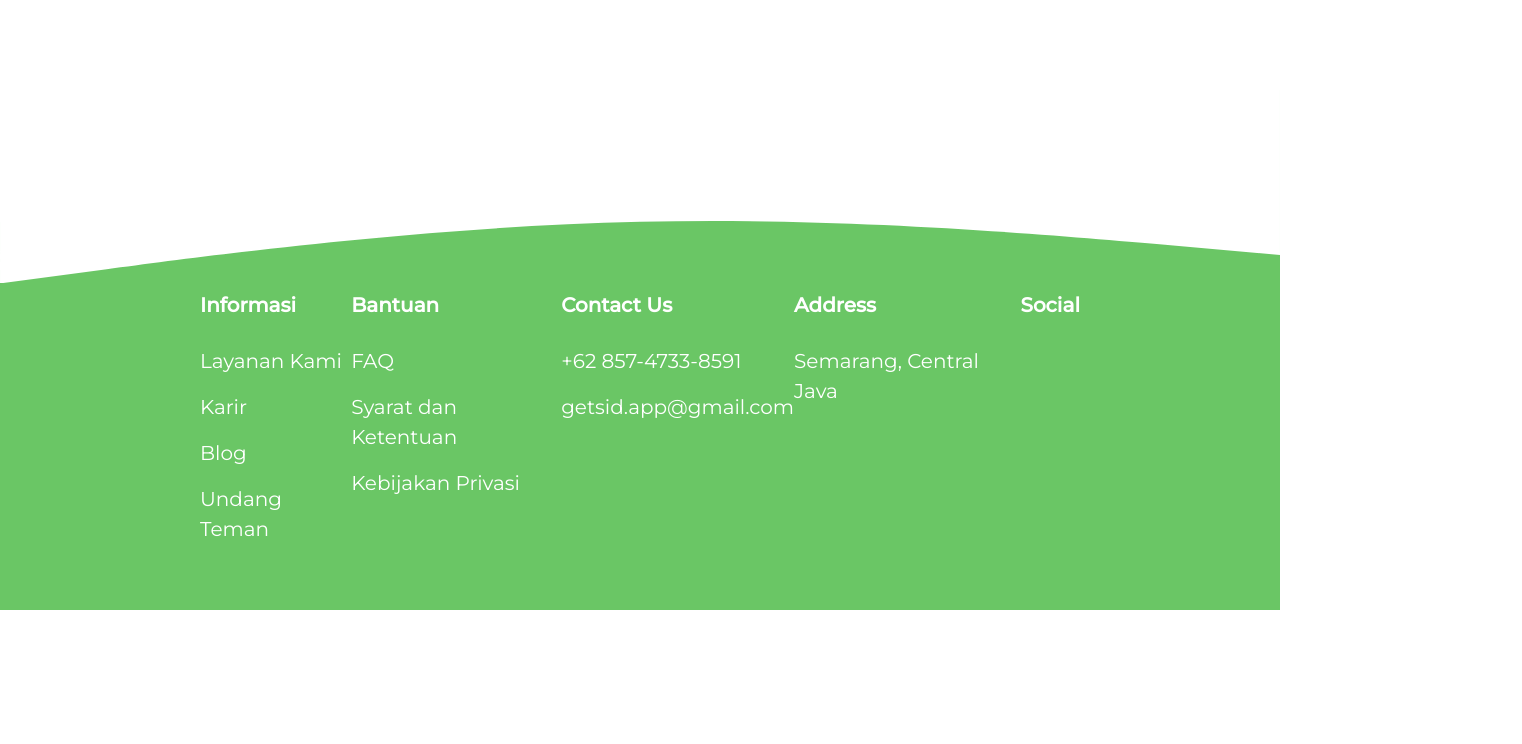
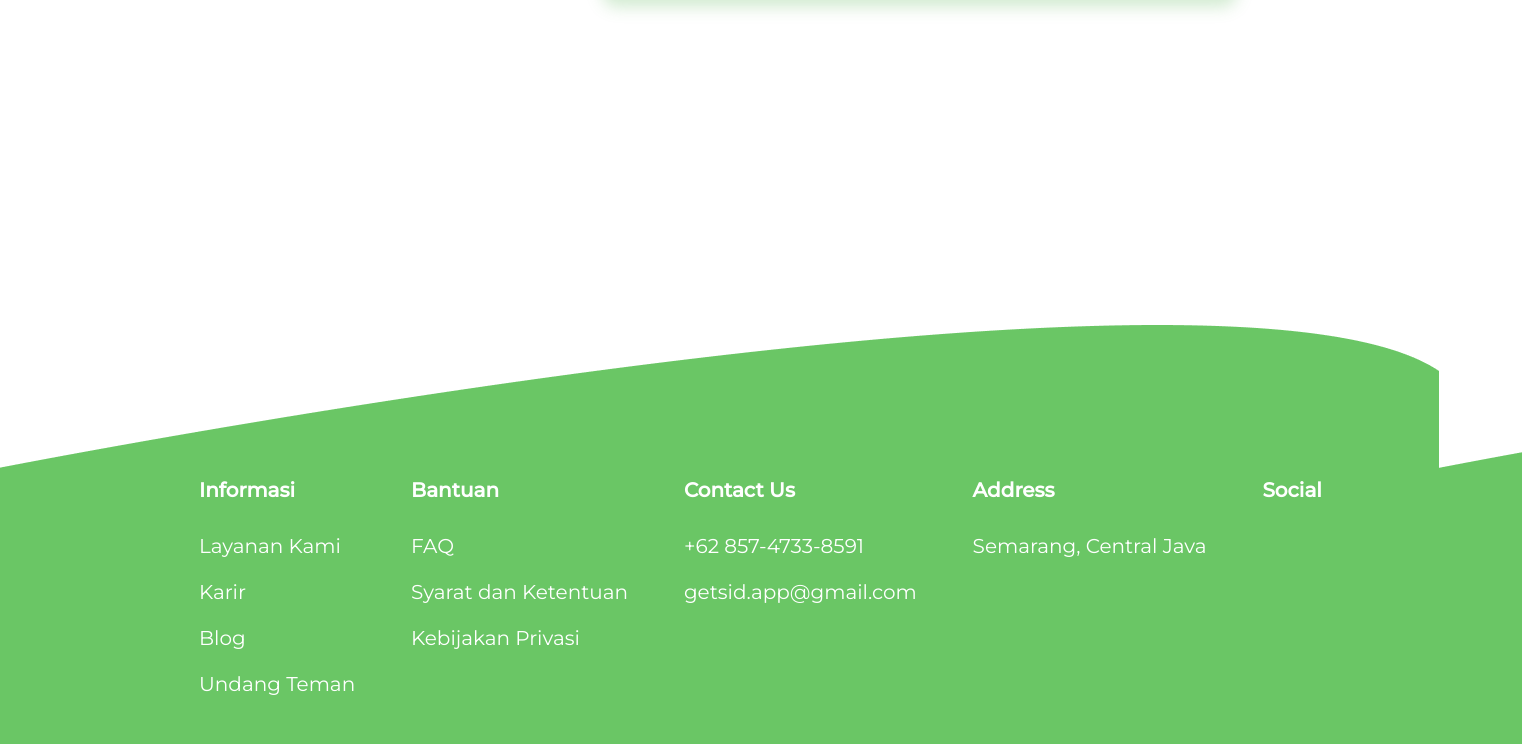
Before and after one commit to bayusatmoko/mplace, a Vue app: page / in a window 1280 px wide. Shown: the part 2580-3324 px from the top of the page, 1522 px wide, since content can reach past the window. Before the commit the page ends 3190 px from the top, so only its background shows below. Built offline with nearby package versions, Linux system fonts and the light colour scheme.

Commit message:
add image footer

```diff
--- a/src/views/About.vue
+++ b/src/views/About.vue
@@ -139,11 +139,7 @@
         </v-col>
       </v-row>
     </div>
-    <svg style="margin-bottom: -200px;" xmlns="http://www.w3.org/2000/svg" viewBox="0 0 1440 320">
-      <path fill="#ffffff" fill-opacity="1"
-            d="M0,320L120,304C240,288,480,256,720,250.7C960,245,1200,267,1320,277.3L1440,288L1440,0L1320,0C1200,0,960,0,720,0C480,0,240,0,120,0L0,0Z"></path>
-    </svg>
-    <div style="background-color: #6ac665; padding-top: 200px; padding-bottom: 50px;">
+    <div class="rectangle" style="padding-top:150px;">
       <div class="fifth"
            style="display: flex; flex-direction: row; justify-content: space-between; margin-left: 200px; margin-right: 200px;">
         <div class="block-footer-1">
@@ -245,6 +241,15 @@ export default {
     background-size: cover;
   }
 
+  .rectangle {
+    position: absolute;
+    width: 1522.98px;
+    height: 465.51px;
+    left: -1px;
+    top: 2905px;
+    background: url("../assets/Rectangle.png");
+  }
+
   .gplay {
     margin-left: -12px;
     margin-top: 88px;
```
Also changed, not shown: src/assets/Rectangle.png (added).
